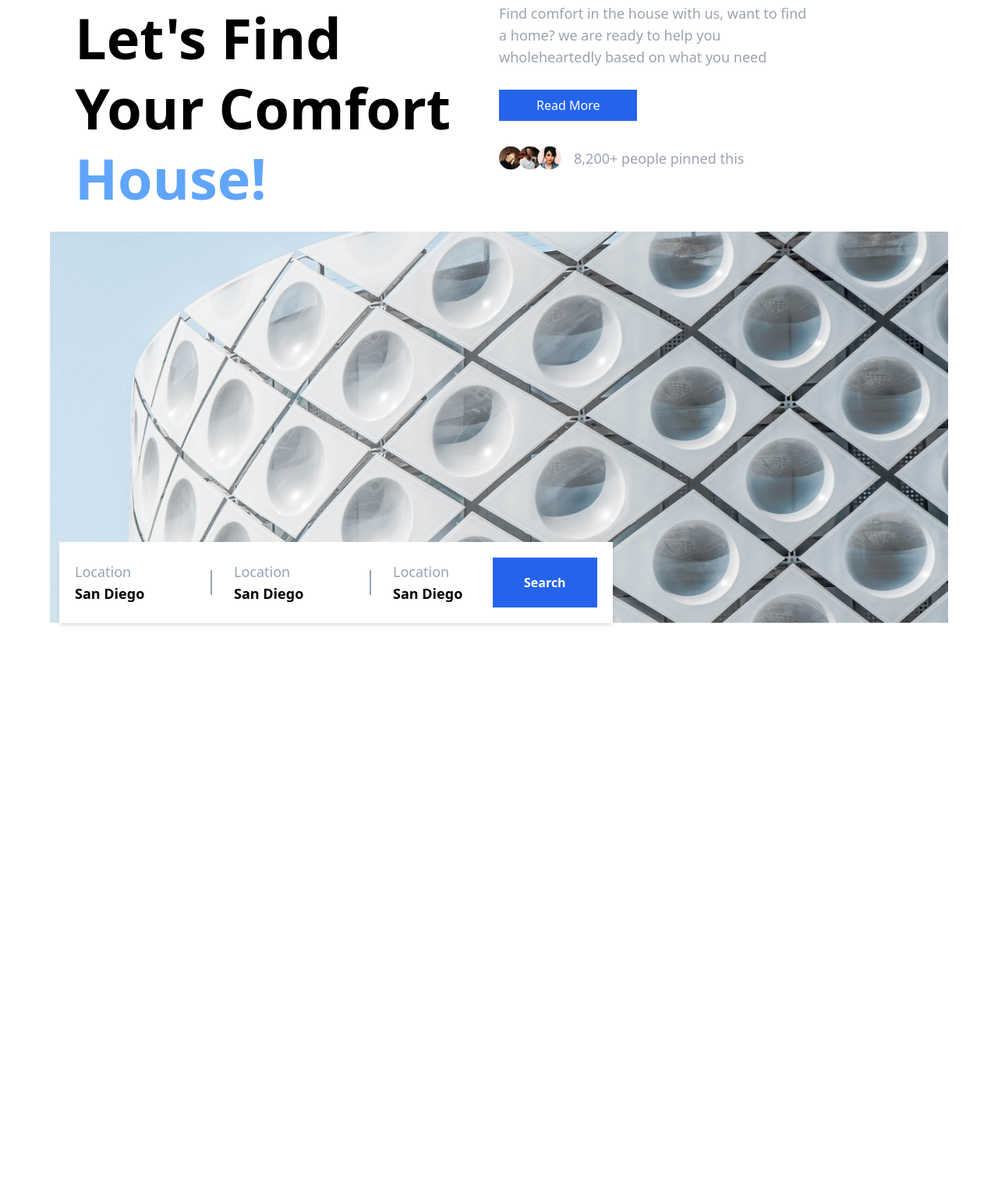
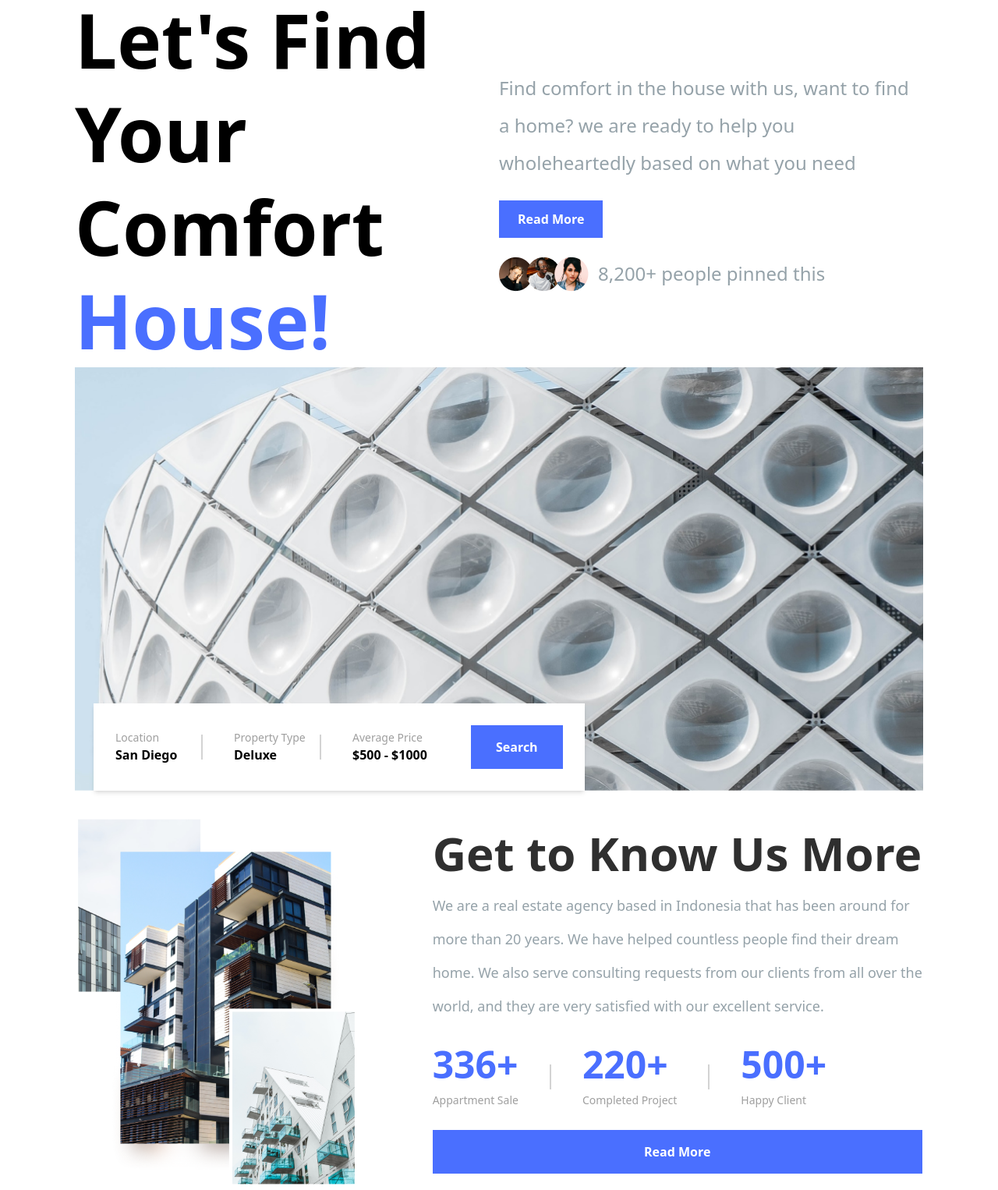
Before and after one commit to dimsurd/omahku, a website: page index.html in a window 1280 px wide. Shown: the part 9-1535 px from the top of the page at 78% size. Before the commit the page ends 1192 px from the top, so only its background shows below. Drawn offline with Linux system fonts and the light colour scheme.

Commit message:
layout fixed

```diff
--- a/index.html
+++ b/index.html
@@ -9,129 +9,88 @@
     <link rel="shortcut icon" href="./assets/img/omahku-logo.png" />
   </head>
   <body>
-    <div class="container mx-auto main-container max-w-lg md:max-w-full">
-      <div class="container-fluid flex flex-col p-3 md:flex-row md:px-24">
-        <div class="mb-3 w-full">
-          <h1 class="font-bold text-5xl md:text-7xl" style="line-height: 125%">
-            Let's Find <br />
-            Your Comfort<br />
-            <span class="text-blue-400">House!</span>
-          </h1>
+    <div class="container-fluid px-5 md:px-[96px]">
+      <div class="header-section">
+        <div class="flex flex-col md:flex-row text-center">
+          <div class="md:w-1/2 text-left">
+            <p class="text-4xl md:text-8xl font-semibold"> <span class="inline md:block leading-relaxed md:leading-[125%]">Let's Find</span> <span class="inline md:block  leading-relaxed md:leading-[125%]"> Your Comfort</span> <span class="text-ungu inline md:block  leading-relaxed md:leading-[125%]">House!
+                </span</p>
           </div>
-        <div class="w-full">
-          <p class="text-lg text-gray-400 mb-7">
-            Find comfort in the house with us, want to find <br />a home? we are
-            ready to help you <br />
-            wholeheartedly based on what you need
+          <div class="md:w-1/2 text-left place-self-center">
+            <p class="text-lg md:text-2xl text-left text-abu leading-relaxed md:leading-[200%]" >
+                <span class="inline md:block">Find comfort in the house with us, want to find</span><span class="inline md:block">a home? we are ready to help you</span>  <span class="inline md:block"> wholeheartedly based on what you need</span>
             </p>
-          <button class="bg-blue-600 text-white py-2 px-12 mb-3">
-            Read More
-          </button>
-          <div class="flex flex-row place-items-center md:mt-5">
-            <img
-              src="./assets/img/users.png"
-              alt="users"
-              class="mr-4 w-16 md:w-20"
-            />
-            <p class="text-lg text-gray-400">8,200+ people pinned this</p>
+            <button class="bg-ungu py-3 px-6 font-semibold text-white mt-6">Read More</button>
+            <div class="flex items-center mt-6">
+                <img src="./assets/img/users.png" alt="users" class="w-[100px] md:w-[115px] h-auto" height="auto">
+                <p class="text-abu text-lg md:text-2xl ml-3">8,200+ people pinned this</p>
             </div>
           </div>
         </div>
-      <div class="flex justify-center">
-        <div class="md:relative container-fluid max-w-6xl">
-          <img
-            src="./assets/img/building1.png"
-            alt="building 1"
-            class="h-auto"
-            width="1249"
-          />
-          <div class="md:absolute bottom-0 left-3">
-            <div class="cards flex flex-col md:flex-row bg-white p-5 shadow-md">
-              <div
-                class="flex flex-row w-44 justify-between place-items-center mr-7"
-              >
-                <div
-                  class="fields border-b-2 border-slate-400 mb-3 md:border-none md:mb-0"
-                >
-                  <p class="text-lg text-slate-400">Location</p>
-                  <p class="text-lg font-semibold">San Diego</p>
       </div>
-                <span class="md:border-r-2 md:border-slate-400 h-8"></span>
+      <div class="bg-ungu">
+        <!-- <img class="object-cover h-auto w-full " src="./assets/img/building1.png">" -->
       </div>
-              <div
-                class="flex flex-row w-44 justify-between place-items-center mr-7"
-              >
-                <div
-                  class="fields border-b-2 border-slate-400 mb-3 md:border-none md:mb-0"
-                >
-                  <p class="text-lg text-slate-400">Location</p>
-                  <p class="text-lg font-semibold">San Diego</p>
+      <div class="find-location-section relative">
+            <img src="./assets/img/building1.png" class="object-scale-down md:object-cover w-full h-[243px] md:h-[543px] " alt="buildings">
+            <div class="absolute top-32 w-full px-5 md:px-0 md:w-auto md:bottom-0 md:top-auto md:left-6">
+                <div class="cards bg-white shadow-md flex flex-col md:flex-row p-7">
+                    <div class="items flex flex-row items-center w-28 justify-between mr-10">
+                        <div class="fields">
+                            <p class="text-sm text-abuTua">Location</p>
+                            <p class="font-bold">San Diego</p>
                         </div>
-                <span class="md:border-r-2 md:border-slate-400 h-8"></span>
+                        <p class="md:border-r-2 border-abuMuda h-8"></p>
                     </div>
-              <div
-                class="flex flex-row w-32 justify-between place-items-center"
-              >
-                <div
-                  class="fields border-b-2 border-slate-400 mb-3 md:border-none md:mb-0"
-                >
-                  <p class="text-lg text-slate-400">Location</p>
-                  <p class="text-lg font-semibold">San Diego</p>
+                    <div class="items flex flex-row items-center w-28 justify-between mr-10">
+                        <div class="fields">
+                            <p class="text-sm text-abuTua">Property Type</p>
+                            <p class="font-bold">Deluxe</p>
+                        </div>
+                        <p class="md:border-r-2 border-abuMuda h-8"></p>
+                    </div>
+                    <div class="items flex flex-row items-center w-28 justify-between mr-10">
+                        <div class="fields">
+                            <p class="text-sm text-abuTua">Average Price</p>
+                            <p class="font-bold">$500 - $1000</p>
                         </div>
                     </div>
-              <button
-                class="bg-blue-600 font-semibold text-white p-10 pt-5 pb-5"
-              >
-                Search
-              </button>
-              <!-- <p>asdasd</p>
-              <p>asdasd</p> -->
-              <!-- <div
-                class="items text-left items-center flex flex-row max-w-2xl text-xl"
-              >
-                <div class="flex flex-col w-9/12">
-                  <label for="" class="text-slate-400 text-lg">Location</label>
-                  <input
-                    type="text"
-                    placeholder="Enter Location"
-                    class="font-semibold text-xl focus:outline-none placeholder-slate-300 pr-3"
-                  />
+                    <button class="bg-ungu font-semibold text-white py-4 px-8">Search</button>
                 </div>
-                <span class="border-r-2 border-slate-400 h-8"></span>
             </div>
-              <div
-                class="items text-left items-center flex flex-row max-w-2xl text-xl"
-              >
-                <div class="flex flex-col w-9/12">
-                  <label for="" class="text-slate-400 text-lg"
-                    >Property Type</label
-                  >
-                  <input
-                    type="text"
-                    placeholder="Enter Location"
-                    class="font-semibold text-xl focus:outline-none placeholder-slate-300 pr-3"
-                    value="Deluxe"
-                  />
       </div>
-                <span class="border-r-2 border-slate-400 h-8"></span>
+      <div class="get-to-know-section">
+        <div class="flex flex-col md:flex-row w-full mt-44 md:mt-8 items-center">
+            <div class="md:w-1/3">
+                <img src="./assets/img/building2.png" class="w-[500px] h-auto" alt="buildings">
             </div>
-              <div
-                class="items text-left items-center flex flex-row max-w-2xl text-xl"
-              >
-                <div class="flex flex-col w-9/12">
-                  <label for="" class="text-slate-400 text-lg"
-                    >Average Price</label
-                  >
-                  <p class="font-semibold text-lg">$500 - $1000</p>
+            <div class="w-auto md:pl-24">
+                <h1 class="font-bold text-black text-6xl">Get to Know Us More</h1>
+                <p class="text-abu text-lg mt-4 leading-[240%]"><span class="block">We are a real estate agency based in Indonesia that has been around for</span> <span class="block">more than 20 years. We have helped countless people find their dream</span> <span class="block">home. We also serve consulting requests from our clients from all over the</span><span class="block"> world, and they are very satisfied with our excellent service.</span></p>
+                <div class="flex flex-col-reverse">
+                <button class="bg-ungu font-semibold text-white py-4 px-8 mt-7">Read More</button>
+                <div class="flex flex-row md:flex-row mt-7 w-full">
+                    <div class="items flex mb-5 md:mb-0 flex-row items-center justify-between md:mr-10">
+                        <div class="fields mr-10">
+                            <p class="font-bold text-3xl md:text-5xl text-ungu mb-3">336+</p>
+                            <p class="text-sm text-abuTua">Appartment Sale</p>
                         </div>
-                <div class="btn">
-                  <button
-                    class="bg-blue-500 font-semibold text-white px-10 py-3"
-                  >
-                    Search
-                  </button>
+                        <p class="md:border-r-2 border-abuMuda h-8"></p>
                     </div>
-              </div> -->
+                    <div class="items flex mb-5 md:mb-0 flex-row items-center justify-between md:mr-10">
+                        <div class="fields mr-10">
+                            <p class="font-bold text-3xl md:text-5xl text-ungu mb-3">220+</p>
+                            <p class="text-sm text-abuTua">Completed Project</p>
+                        </div>
+                        <p class="md:border-r-2 border-abuMuda h-8"></p>
+                    </div>
+                    <div class="items flex mb-5 md:mb-0 flex-row items-center justify-between md:mr-10">
+                        <div class="fields mr-10">
+                            <p class="font-bold text-3xl md:text-5xl text-ungu mb-3">500+</p>
+                            <p class="text-sm text-abuTua">Happy Client</p>
+                        </div>
+                    </div>
+                </div>
             </div>
             </div>
         </div>
--- a/tailwind.config.js
+++ b/tailwind.config.js
@@ -2,6 +2,14 @@
 module.exports = {
   content: ["./index.html"],
   theme: {
+    colors: {
+      ungu: "#4A6FFF",
+      white: "#ffffff",
+      abu: "#95A2A9",
+      abuTua: "#9F9F9F",
+      abuMuda: "#D3D3D3",
+      black: "#2F2F2F",
+    },
     extend: {},
   },
   plugins: [],
```
Also changed, not shown: assets/img/building2.png (added), dist/output.css. Lines whose indentation alone changed are shown as unchanged.
